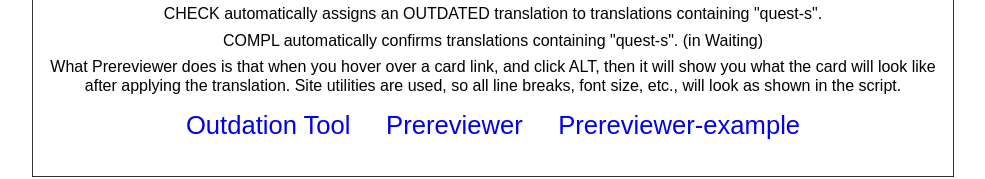
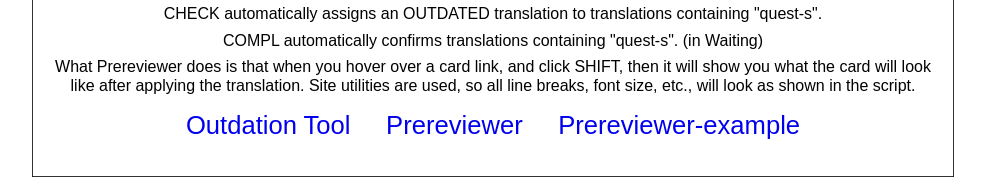
Before and after one commit to verylegitgirl/verylegitgirl.github.io, a plain HTML site: page index.html in a window 1280 px wide. Shown: the part 463-642 px from the top of the page, without its empty margins (147-1132 px from the left). Drawn offline with Linux system fonts and the light colour scheme.

Commit message:
Update index.html

```diff
--- a/index.html
+++ b/index.html
@@ -32,7 +32,7 @@
                     <p>Outdation tool, adds two buttons to the translation interface CHECK and COMPL. (Don't forget to choose your language)</p>
 <p>CHECK automatically assigns an OUTDATED translation to translations containing "quest-s".</p>
 <p>COMPL automatically confirms translations containing "quest-s". (in Waiting)</p>
-                    <p>What Prereviewer does is that when you hover over a card link, and click ALT, then it will show you what the card will look like after applying the translation.
+                    <p>What Prereviewer does is that when you hover over a card link, and click SHIFT, then it will show you what the card will look like after applying the translation.
 Site utilities are used, so all line breaks, font size, etc., will look as shown in the script.</p>
                     <a href="UC outdation tool-1.0.user.js" class="download-button">Outdation Tool</a>
 					<a href="Prereviewer-1.1.user.js" class="download-button">Prereviewer</a>
```
